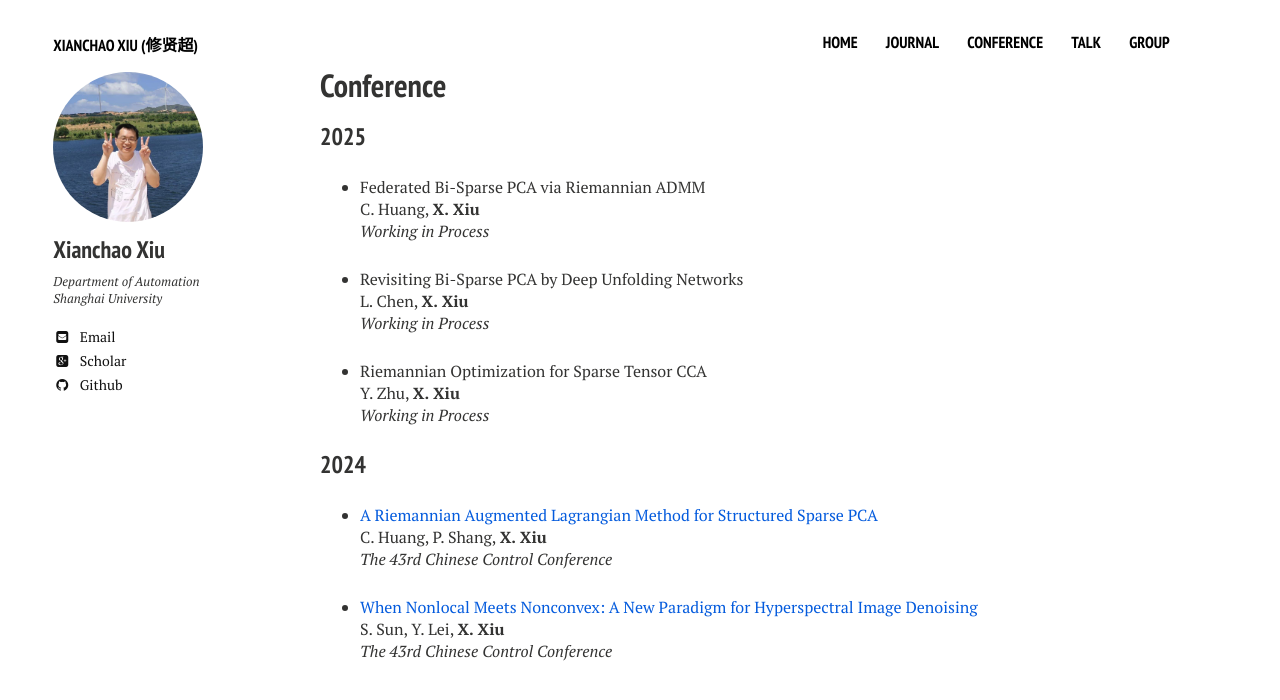
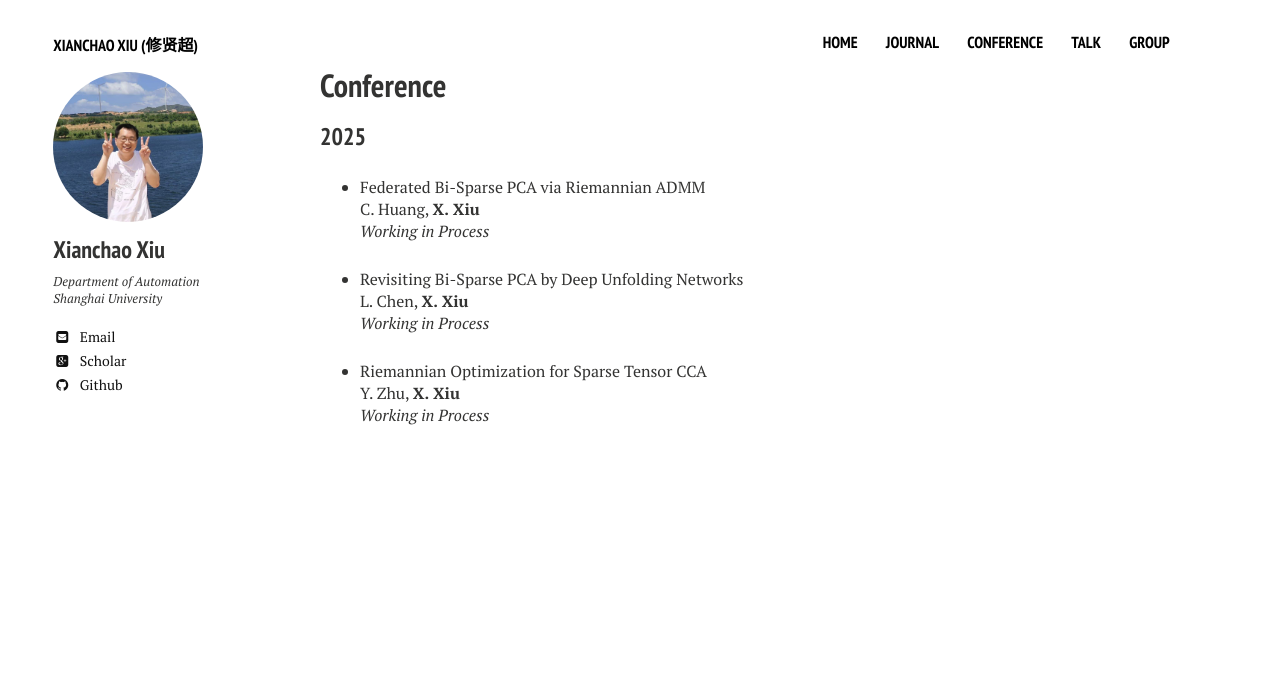
Before and after one commit to xianchaoxiu/xianchaoxiu.github.io, a Jekyll site: the page built from conference/index.md, in a window 1280 px wide. Shown: the top 700 px of the page. Built offline with Jekyll 4.4.1, drawn with Linux system fonts in a browser that asks for light colours; nearby versions of some CDN libraries.

Commit message:
Update index.md

```diff
--- a/conference/index.md
+++ b/conference/index.md
@@ -26,14 +26,3 @@ L. Chen, <b>X. Xiu</b> <br>
 * Riemannian Optimization for Sparse Tensor CCA <br>
 Y. Zhu, <b>X. Xiu</b> <br>
 <i>Working in Process</i><br>
-
-
-### 2024
-* <a href="https://ieeexplore.ieee.org/document/10661785" class="textlink" target="_blank">A Riemannian Augmented Lagrangian Method for Structured Sparse PCA</a><br>
-C. Huang, P. Shang, <b>X. Xiu</b><br>
-<i>The 43rd Chinese Control Conference </i><br>
-
-
-* <a href="https://ieeexplore.ieee.org/document/10662067" class="textlink" target="_blank">When Nonlocal Meets Nonconvex: A New Paradigm for Hyperspectral Image Denoising</a><br>
-S. Sun, Y. Lei, <b>X. Xiu</b><br>
-<i>The 43rd Chinese Control Conference </i><br>
```
